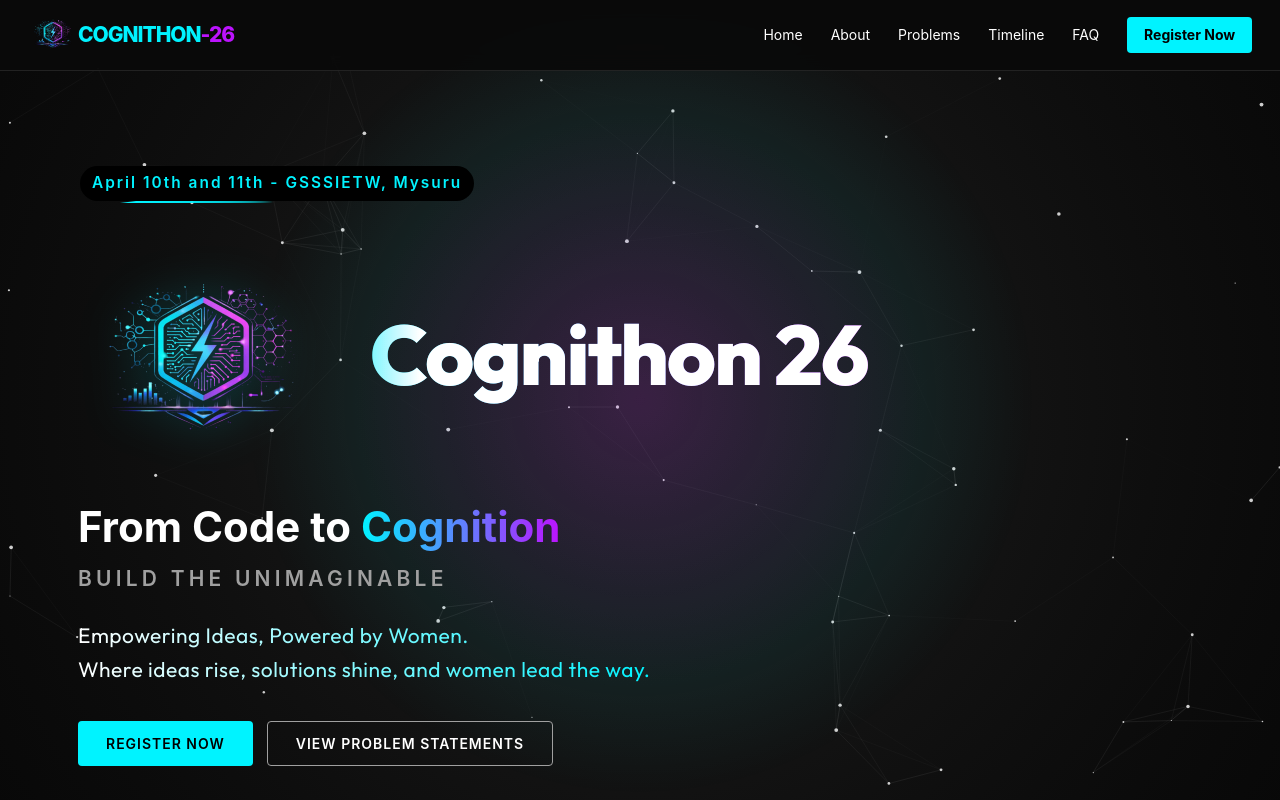
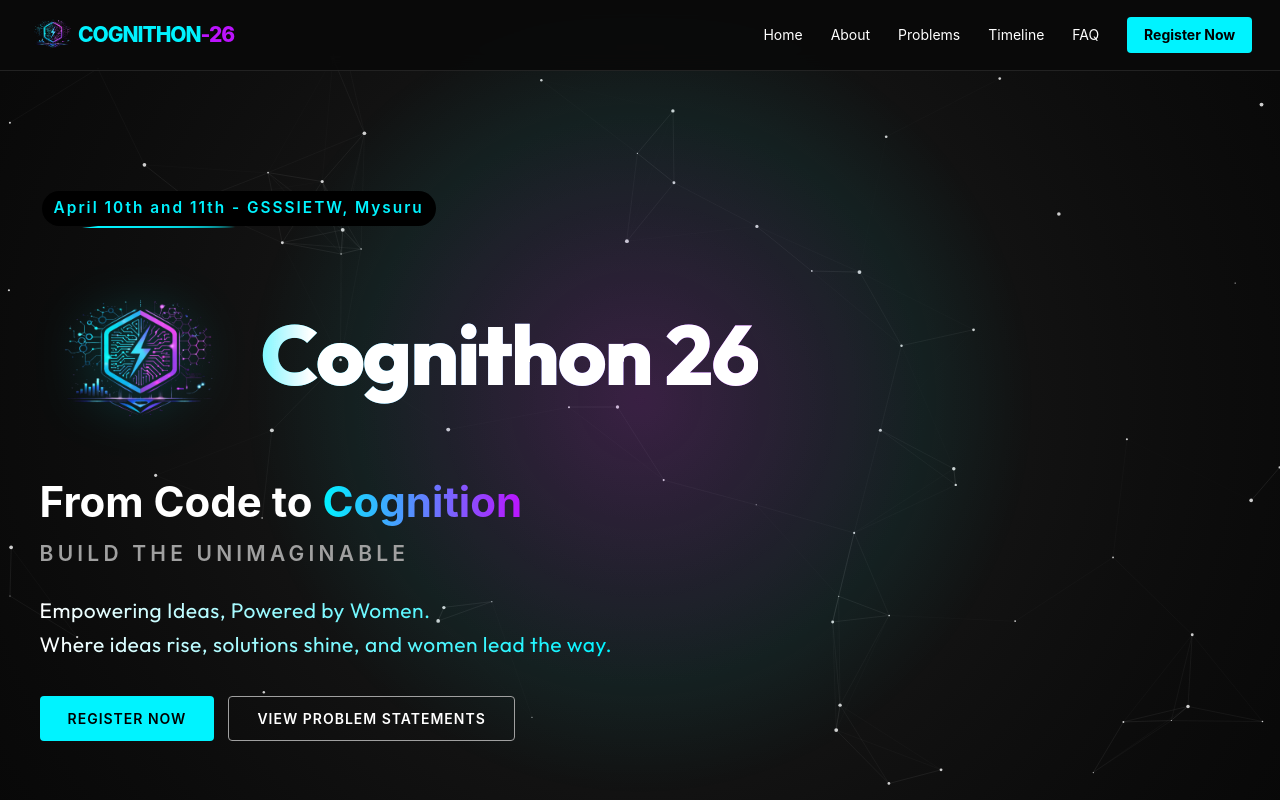
Before and after one commit to chandanaputtaswamy/Cognithon-26, a React (Vite) app: page / in a window 1280 px wide. Shown: the top 800 px of the page. Built offline with nearby package versions, Linux system fonts and the light colour scheme.

Commit message:
style: move hero title and logo further left

```diff
--- a/src/styles/Hero.css
+++ b/src/styles/Hero.css
@@ -8,8 +8,8 @@
     position: relative;
     overflow: hidden;
     padding-top: 60px;
-    padding-left: 5%;
-    /* Add some spacing from left */
+    padding-left: 2%;
+    /* Reduced from 5% to move content left */
 }
 
 .hero-bg-glow {
@@ -101,13 +101,14 @@
 .hero-main-title-group {
     display: flex;
     align-items: center;
-    gap: 3rem;
+    gap: 1.5rem;
+    /* Reduced from 3rem to bring title closer to logo */
     margin-bottom: 1rem;
 }
 
 .hero-logo-large {
-    height: 250px;
-    /* Way bigger as requested */
+    height: 200px;
+    /* Slightly smaller to allow more room on left */
     width: auto;
     object-fit: contain;
     filter: drop-shadow(0 0 25px rgba(0, 243, 255, 0.4));
```
